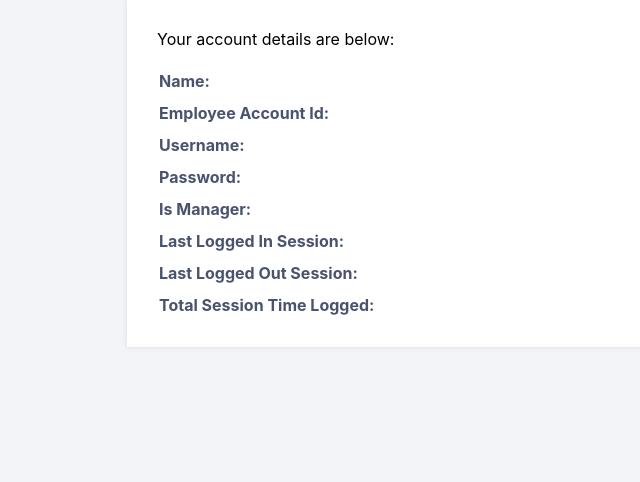
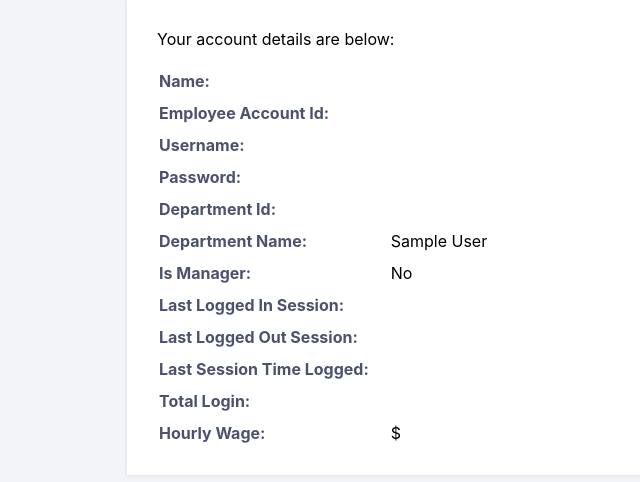
Before and after one commit to j2k25/team16, a Flask app: page /profile in a window 1280 px wide. Shown: the part 163-645 px from the top of the page, without its empty margins (13-653 px from the left). Run offline with Flask 2, Linux system fonts and the light colour scheme; the visitor is signed in with stand-in values (Sample User, id 1); data that the repository does not hold is empty; some libraries are stand-ins or nearby versions.

Commit message:
jerry app

```diff
--- a/templates/profile.html
+++ b/templates/profile.html
@@ -24,8 +24,20 @@
             <td>{{ account['password'] }}</td>
         </tr>
         <tr>
+            <td>Department Id:</td>
+            <td>{{ account['dept_id'] }}</td>
+        </tr>
+        <tr>
+            <td>Department Name:</td>
+            <td>{{ session['department_name'] }}</td>
+        </tr>
+        <tr>
             <td>Is Manager:</td>
-            <td>{{ account['is_manager'] }}</td>
+            {% if account['is_manager'] %}
+                <td> Yes </td>
+                {% else %}
+                    <td> No </td>
+            {% endif %}
         </tr>
         <tr>
             <td>Last Logged In Session:</td>
@@ -36,8 +48,16 @@
             <td>{{ account['log_out'] }}</td>
         </tr>
         <tr>
-            <td>Total Session Time Logged:</td>
+            <td>Last Session Time Logged:</td>
             <td>{{ account['total_session_time'] }}</td>
+        </tr>
+        <tr>
+            <td>Total Login:</td>
+            <td>{{ account['total_login'] }}</td>
+        </tr>
+        <tr>
+            <td>Hourly Wage:</td>
+            <td>${{ account['hourly_wage'] }}</td>
         </tr>
     </table>
 </div>
```
